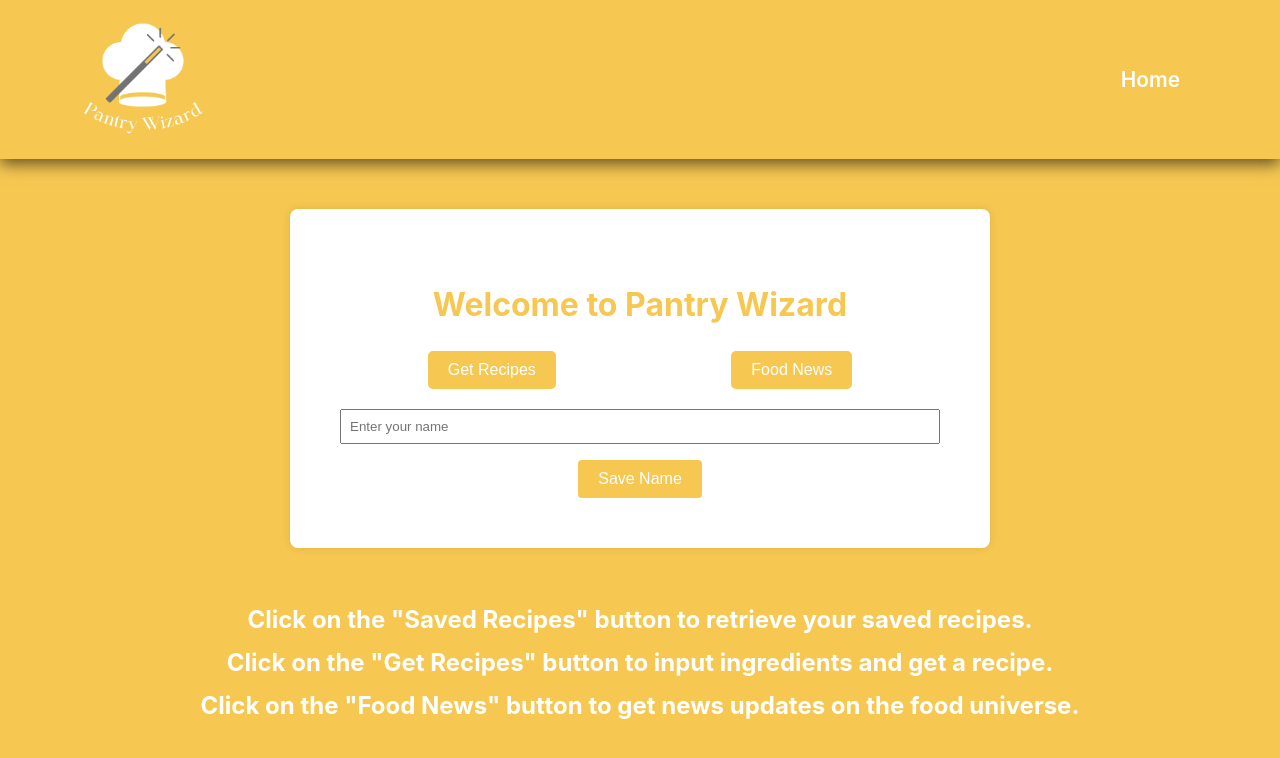
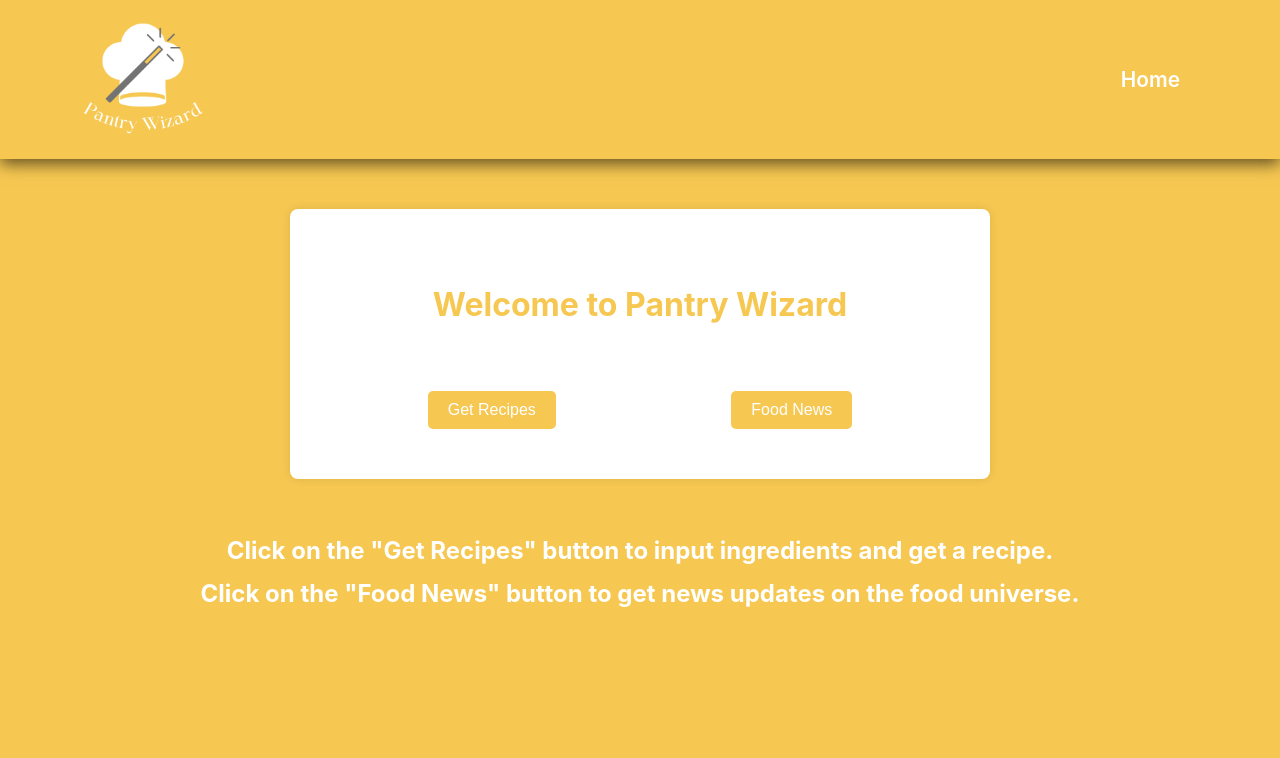
Before and after one commit to tsagaanb/411_Project_Team8, a React (Create React App) app in the folder pantryfront/: page /homepage in a window 1280 px wide. Shown: the top 758 px of the page. Built offline with nearby package versions, Linux system fonts and the light colour scheme.

Commit message:
Final changes

```diff
--- a/pantryfront/src/homepage.js
+++ b/pantryfront/src/homepage.js
@@ -37,7 +37,7 @@ function Homepage() {
         <h1>Welcome to Pantry Wizard</h1>
 
 
-
+      <br/>
         <div className="button-container">
 
         <button onClick={() => window.location.href = '/getRecipe'}>
@@ -47,25 +47,11 @@ function Homepage() {
           Food News
         </button>
         </div>
-        <br/>
-        <div>
-          <form onSubmit={handleSubmit}>
-            <input
-              type="text"
-              placeholder="Enter your name"
-              value={userName}
-              onChange={handleInputChange}
-            />
-            <button type="submit">Save Name</button>
-          </form>
-          {submitStatus && <p>{submitStatus}</p>}
-        </div>
 
 
       </div>
       <div>
       <p><b>
-        Click on the "Saved Recipes" button to retrieve your saved recipes. <br></br>
         Click on the "Get Recipes" button to input ingredients and get a recipe.<br></br>
         Click on the "Food News" button to get news updates on the food universe.<br></br>
         </b>
```
Also changed, not shown: 1 other file (tests, documents, lock files or other folders).
